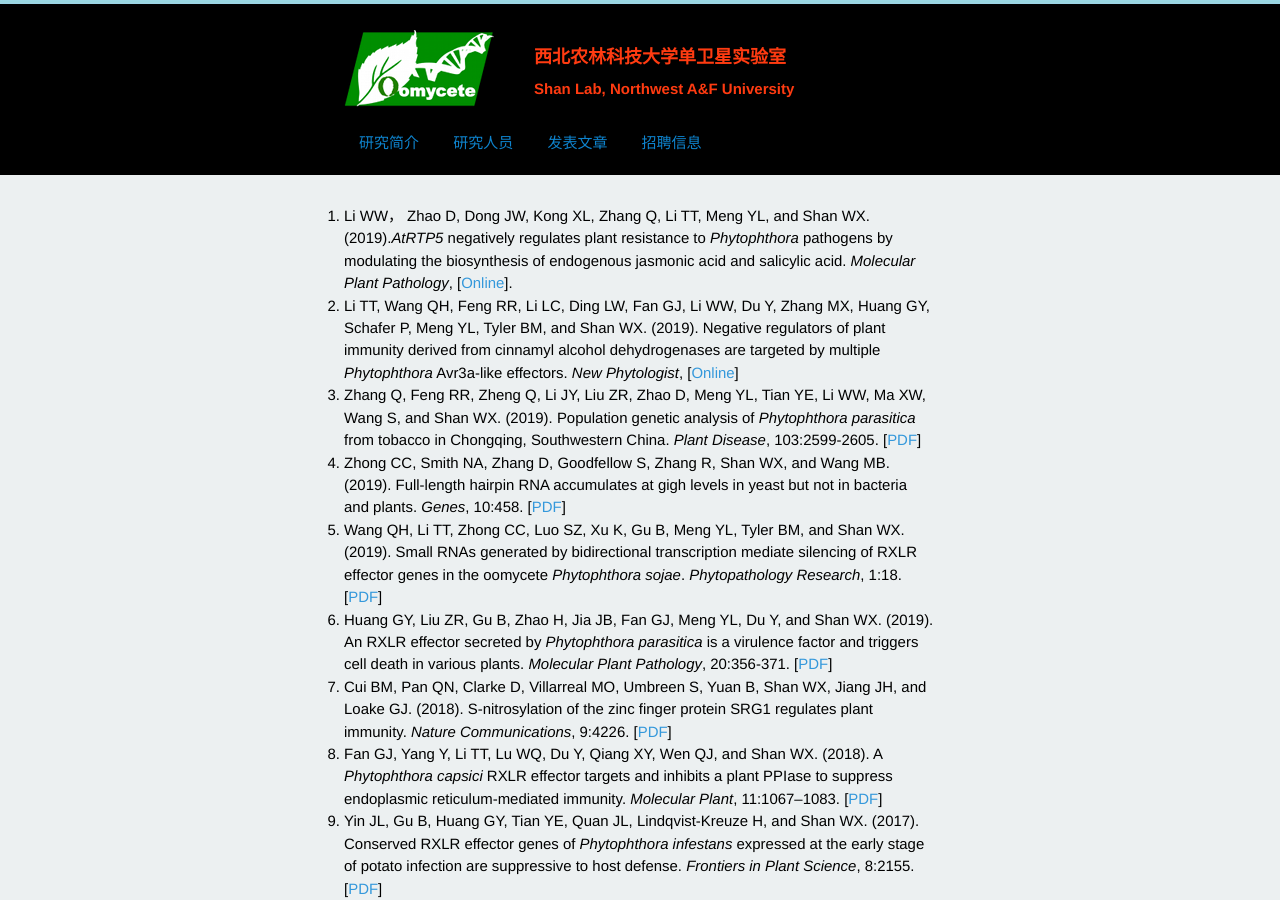
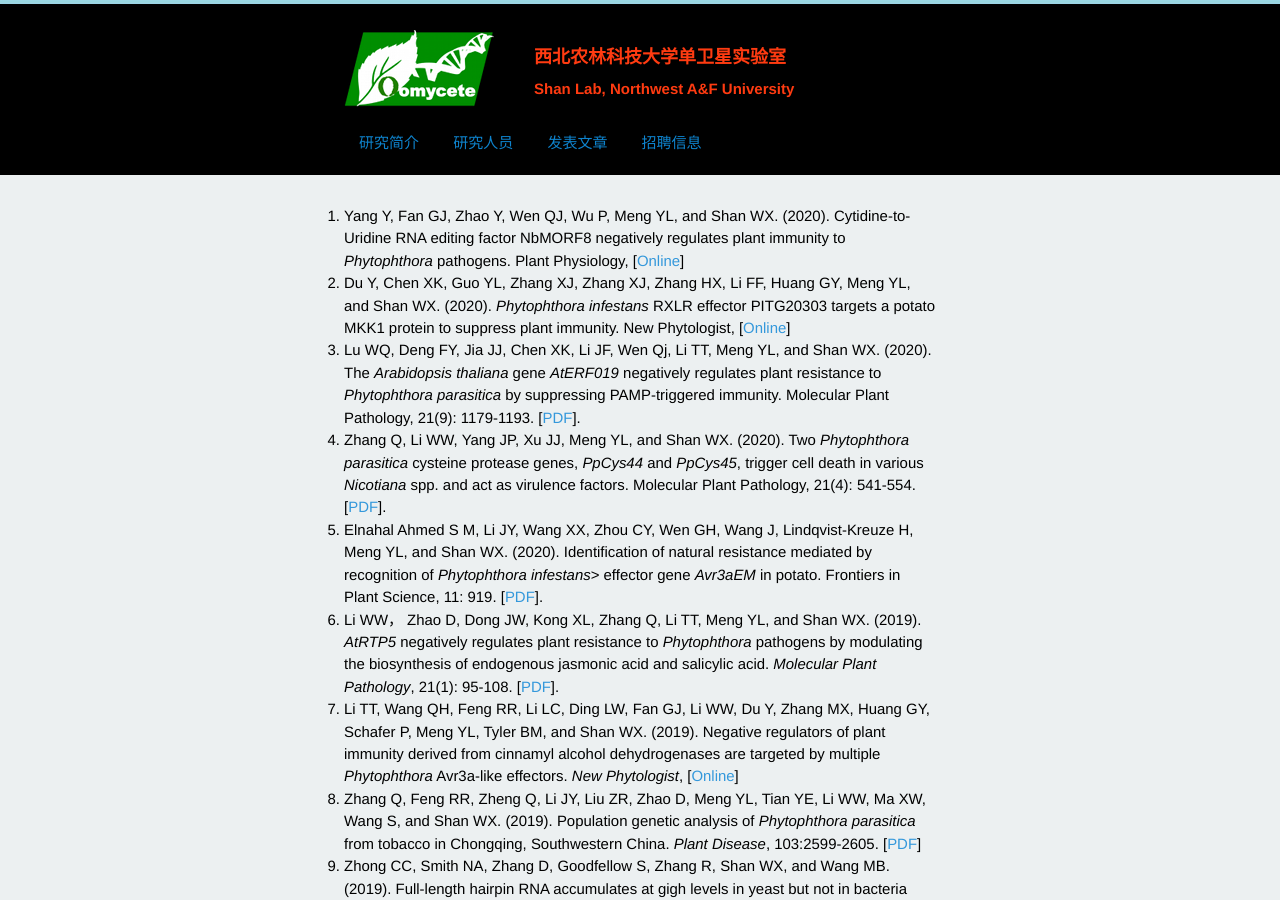
Before and after one commit to shanclub2/shanlab, a Jekyll site: the page built from publication.html, in a window 1280 px wide and 900 px high. Built offline with Jekyll 4.4.1, drawn with Linux system fonts in a browser that asks for light colours; Markdown is read by kramdown in place of the engine named in the settings; a script that is not in the unit is left out.

Commit message:
update pub

```diff
--- a/publication.html
+++ b/publication.html
@@ -11,7 +11,27 @@ title: 单卫星实验室
 <ol>
 
 <li>
-Li WW， Zhao D, Dong JW, Kong XL, Zhang Q, Li TT, Meng YL, and Shan WX. (2019).<i>AtRTP5</i> negatively regulates plant resistance to <i>Phytophthora</i> pathogens by modulating the biosynthesis of endogenous jasmonic acid and salicylic acid. <i>Molecular Plant Pathology</i>, [<a href="https://bsppjournals.onlinelibrary.wiley.com/doi/epdf/10.1111/mpp.12883">Online</a>].
+Yang Y, Fan GJ, Zhao Y, Wen QJ, Wu P, Meng YL, and Shan WX. (2020). Cytidine-to-Uridine RNA editing factor NbMORF8 negatively regulates plant immunity to <i>Phytophthora</i> pathogens. Plant Physiology, [<a href="http://www.plantphysiol.org/content/early/2020/09/24/pp.20.00458">Online</a>]
+</li>
+
+<li>
+Du Y, Chen XK, Guo YL, Zhang XJ, Zhang XJ, Zhang HX, Li FF, Huang GY, Meng YL, and Shan WX. (2020). <i>Phytophthora infestans</i> RXLR effector PITG20303 targets a potato MKK1 protein to suppress plant immunity. New Phytologist, [<a href="https://nph.onlinelibrary.wiley.com/doi/10.1111/nph.16861">Online</a>]
+</li>
+
+<li>
+Lu WQ, Deng FY, Jia JJ, Chen XK, Li JF, Wen Qj, Li TT, Meng YL, and Shan WX. (2020). The <i>Arabidopsis thaliana</i> gene <i>AtERF019</i> negatively regulates plant resistance to <i>Phytophthora parasitica</i> by suppressing PAMP-triggered immunity. Molecular Plant Pathology, 21(9): 1179-1193. [<a href="/pdf/wqlu2020.pdf">PDF</a>].
+</li>
+
+<li>
+Zhang Q, Li WW, Yang JP, Xu JJ, Meng YL, and Shan WX. (2020). Two <i>Phytophthora parasitica</i> cysteine protease genes, <i>PpCys44</i> and <i>PpCys45</i>, trigger cell death in various <i>Nicotiana</i> spp. and act as virulence factors. Molecular Plant Pathology, 21(4): 541-554. [<a href="/pdf/qzhang2020.pdf">PDF</a>].
+</li>
+
+<li>
+Elnahal Ahmed S M, Li JY, Wang XX, Zhou CY, Wen GH, Wang J, Lindqvist-Kreuze H, Meng YL, and Shan WX. (2020). Identification of natural resistance mediated by recognition of <i>Phytophthora infestans</i>> effector gene <i>Avr3aEM</i> in potato. Frontiers in Plant Science, 11: 919. [<a href="/pdf/asmelnahal2020.pdf">PDF</a>].
+</li>
+
+<li>
+Li WW， Zhao D, Dong JW, Kong XL, Zhang Q, Li TT, Meng YL, and Shan WX. (2019). <i>AtRTP5</i> negatively regulates plant resistance to <i>Phytophthora</i> pathogens by modulating the biosynthesis of endogenous jasmonic acid and salicylic acid. <i>Molecular Plant Pathology</i>,  21(1): 95-108. [<a href="/pdf/wwli2020.pdf">PDF</a>].
 </li>
 
 <li>
@@ -19,7 +39,7 @@ Li TT, Wang QH, Feng RR, Li LC, Ding LW, Fan GJ, Li WW, Du Y, Zhang MX, Huang GY
 </li>
 
 <li>
-Zhang Q, Feng RR, Zheng Q, Li JY, Liu ZR, Zhao D, Meng YL, Tian YE, Li WW, Ma XW, Wang S, and Shan WX. (2019). Population genetic analysis of <i>Phytophthora parasitica</i> from tobacco in Chongqing, Southwestern China. <i>Plant Disease</i>, 103:2599-2605. [<a href="pdf/qzhang2019a.pdf">PDF</a>]
+Zhang Q, Feng RR, Zheng Q, Li JY, Liu ZR, Zhao D, Meng YL, Tian YE, Li WW, Ma XW, Wang S, and Shan WX. (2019). Population genetic analysis of <i>Phytophthora parasitica</i> from tobacco in Chongqing, Southwestern China. <i>Plant Disease</i>, 103:2599-2605. [<a href="pdf/qzhang2019.pdf">PDF</a>]
 </li>
 
 <li>
```
Also changed, not shown: 7 other files.
